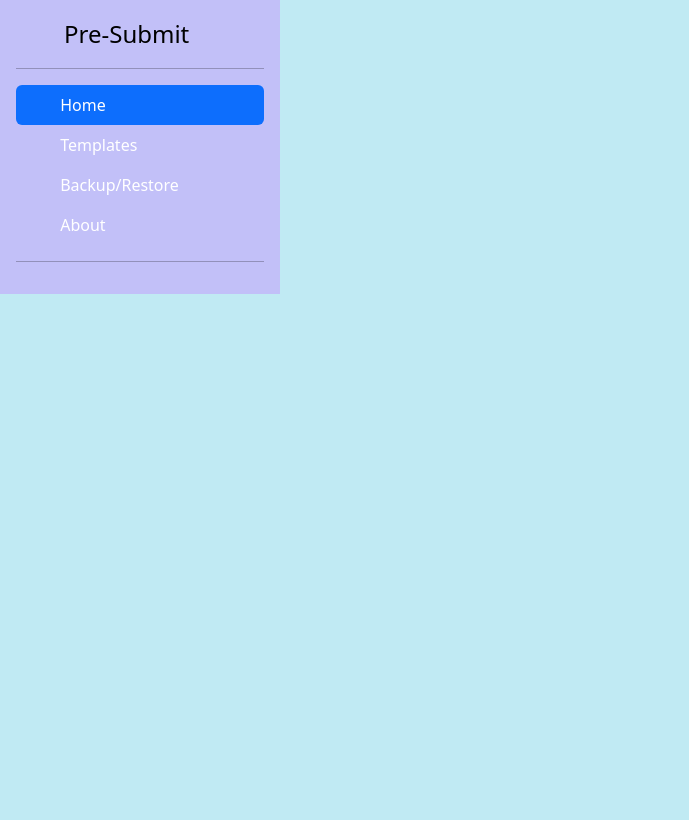
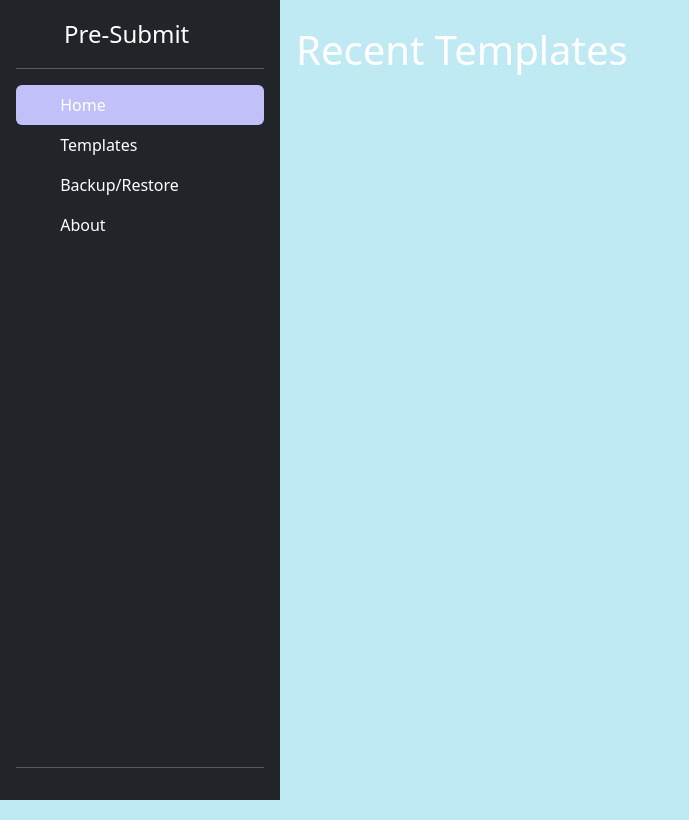
Before and after one commit to Inventhrice/ConHacks2023, an Electron app: page index.html in a window 1600 px wide. Shown: the whole page, without its empty margins (0-689 px from the left). Drawn offline with nearby package versions, Linux system fonts and the light colour scheme.

Commit message:
Updated index.html.

```diff
--- a/index.html
+++ b/index.html
@@ -9,15 +9,17 @@
 	</head>
 	<body>
 		<main class="d-flex text-black">
-		<div class="d-flex flex-column p-3 text-black" style="background-color: #C2C0F8; width: 280px;">
-		<a href="/" class="d-flex align-items-center mb-3 mb-md-0 me-md-auto text-black text-decoration-none">
+
+
+		<div class="d-flex flex-column p-3 bg-dark text-white" style="width: 280px; height:100vh">
+		<a href="/" class="d-flex align-items-center mb-3 mb-md-0 me-md-auto text-white text-decoration-none">
 		  <svg class="bi pe-none me-2" width="40" height="32"><use xlink:href="#bootstrap"></use></svg>
 		  <span class="fs-4">Pre-Submit</span>
 		</a>
 		<hr>
-		<ul class="nav nav-pills flex-column mb-auto">
+		<ul class="nav nav-pills flex-column mb-auto bg">
 		  <li class="nav-item">
-			<a href="#" class="nav-link active" aria-current="page">
+			<a href="#" class="nav-link active" aria-current="page" style="background-color: #c2c0f8;">
 			  <svg class="bi pe-none me-2" width="16" height="16"><use xlink:href="#home"></use></svg>
 			  Home
 			</a>
@@ -42,8 +44,11 @@
 		  </li>
 		</ul>
 		<hr>
-
 		</div>
+        <div class="container p-3 text-white" style="width: 100%; height:100%;">
+            <h1 class="mb-3" style="margin-left: 0px; margin-top: 10px;">Recent Templates</h1>
+            <div class=""></div>
+        </div>
 		</main>
 		<script src="https://cdn.jsdelivr.net/npm/bootstrap@5.3.1/dist/js/bootstrap.bundle.min.js" integrity="sha384-HwwvtgBNo3bZJJLYd8oVXjrBZt8cqVSpeBNS5n7C8IVInixGAoxmnlMuBnhbgrkm" crossorigin="anonymous"></script>
 	</body>
```
